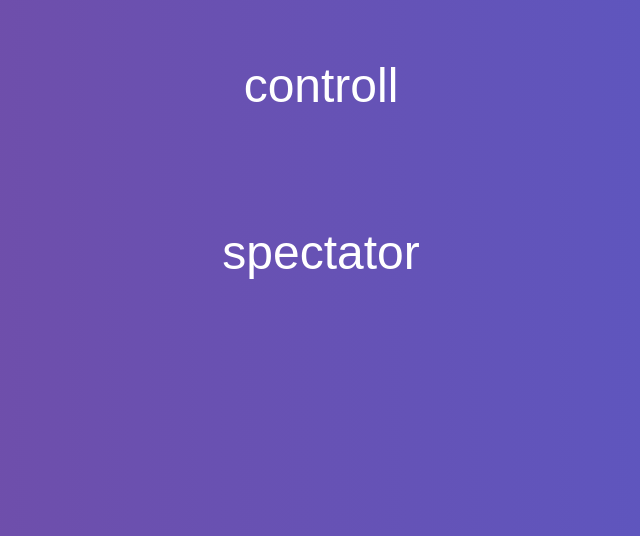
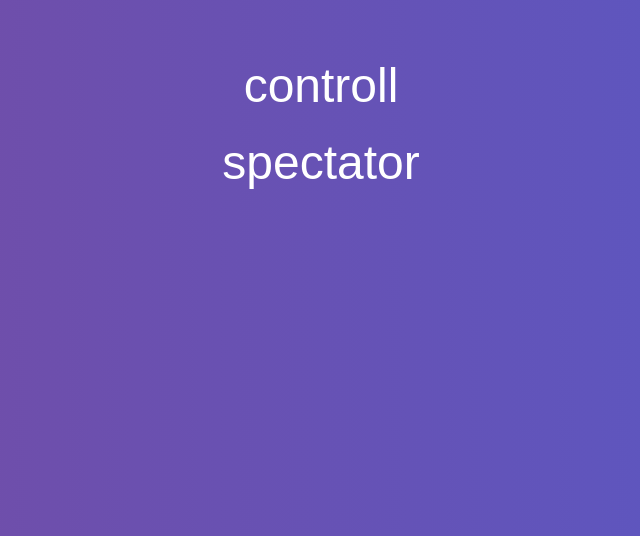
Before and after one commit to hrnkovocesstvo/azkvis, a plain HTML site: page index.html in a window 1280 px wide. Shown: the part 304-840 px from the top of the page, without its empty margins (319-959 px from the left). Drawn offline with Linux system fonts and the light colour scheme.

```diff
--- a/index.html
+++ b/index.html
@@ -30,7 +30,7 @@
         <h2>Menu</h2>
     </div>
     <div class="but">
-        <a href="https://hrnkovocesstvo.github.io/azkvis/AzKviz/"><button>controll</button></a><br><br><br>
+        <a href="https://hrnkovocesstvo.github.io/azkvis/AzKviz/"><button>controll</button></a><br>
         <a href="https://hrnkovocesstvo.github.io/azkvis/AzKviz/spectator.html"><button>spectator</button></a>
     </div>
 
```
